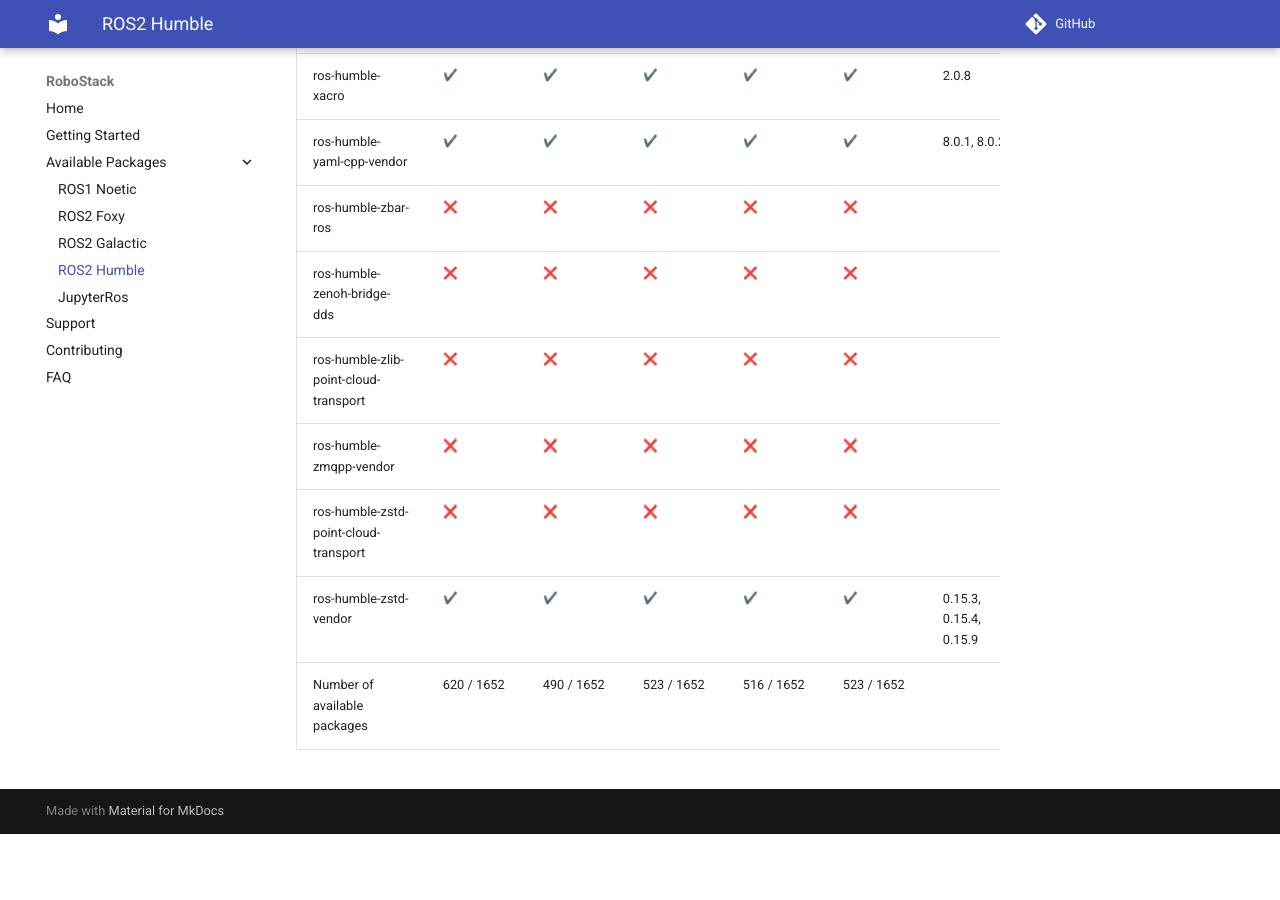
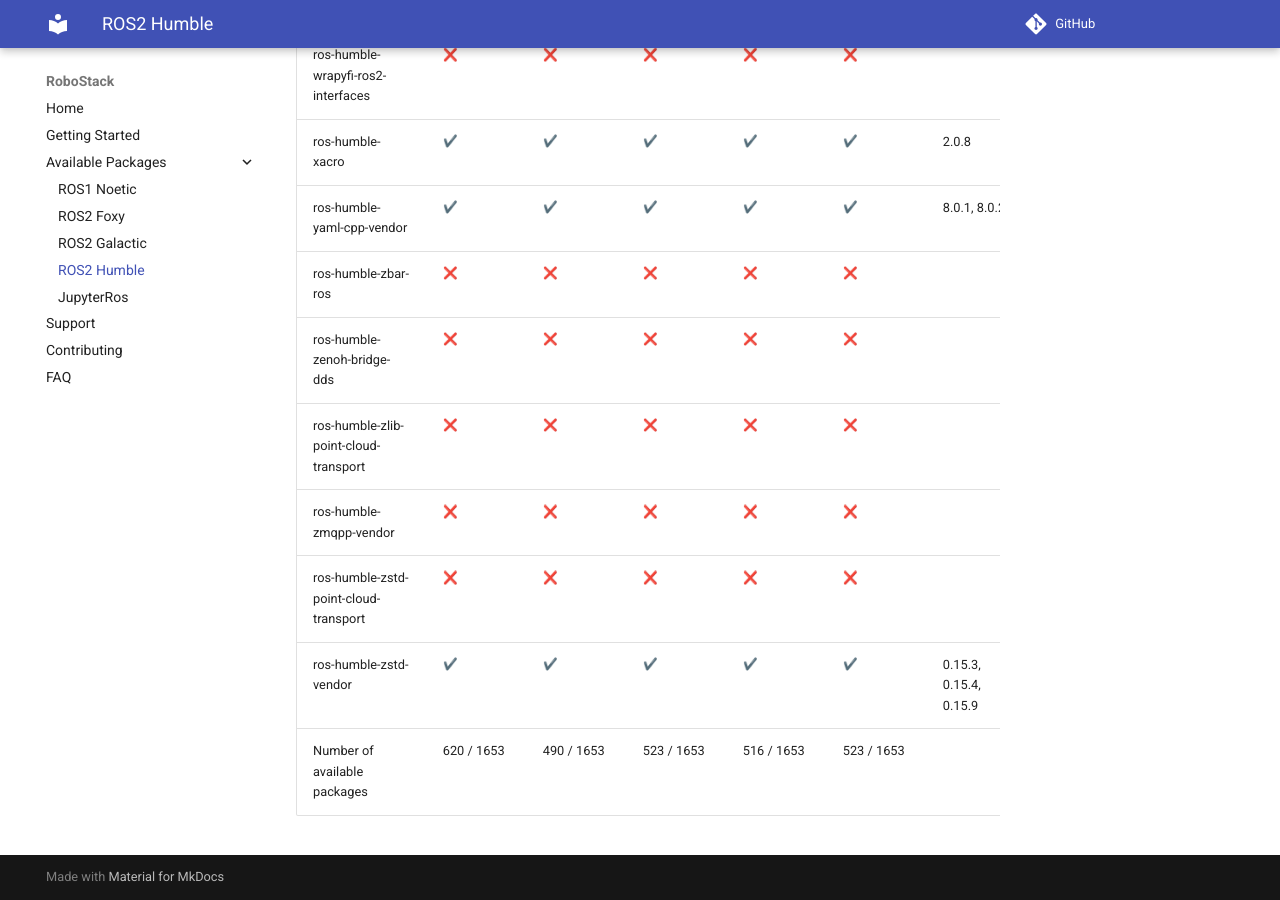
Before and after one commit to RoboStack/robostack.github.io, an MkDocs documentation site: the page built from docs/humble.md, in a window 1280 px wide and 900 px high, scrolled down 128284 px. Built offline with MkDocs 1.6.1 and Material for MkDocs 9.7.7, drawn with Linux system fonts in a browser that asks for light colours; emoji names are drawn with the system emoji font; comment, search, counter and statistics services are not loaded; before the commit the page ends 129118 px from its top, so only the background shows below that.

Commit message:
Update tables

```diff
--- a/docs/humble.md
+++ b/docs/humble.md
@@ -1652,4 +1653,4 @@
 | ros-humble-zmqpp-vendor | :x: { data-sort='0' } | :x: { data-sort='0' } | :x: { data-sort='0' } | :x: { data-sort='0' } | :x: { data-sort='0' } |   |
 | ros-humble-zstd-point-cloud-transport | :x: { data-sort='0' } | :x: { data-sort='0' } | :x: { data-sort='0' } | :x: { data-sort='0' } | :x: { data-sort='0' } |   |
 | ros-humble-zstd-vendor | :heavy_check_mark: { data-sort='1' } | :heavy_check_mark: { data-sort='1' } | :heavy_check_mark: { data-sort='1' } | :heavy_check_mark: { data-sort='1' } | :heavy_check_mark: { data-sort='1' } | 0.15.3, 0.15.4, 0.15.9  |
-| Number of available packages |  620 / 1652 | 490 / 1652 | 523 / 1652 | 516 / 1652 | 523 / 1652 |
+| Number of available packages |  620 / 1653 | 490 / 1653 | 523 / 1653 | 516 / 1653 | 523 / 1653 |
```
Also changed, not shown: other parts of docs/humble.md (+1 -0 lines).
